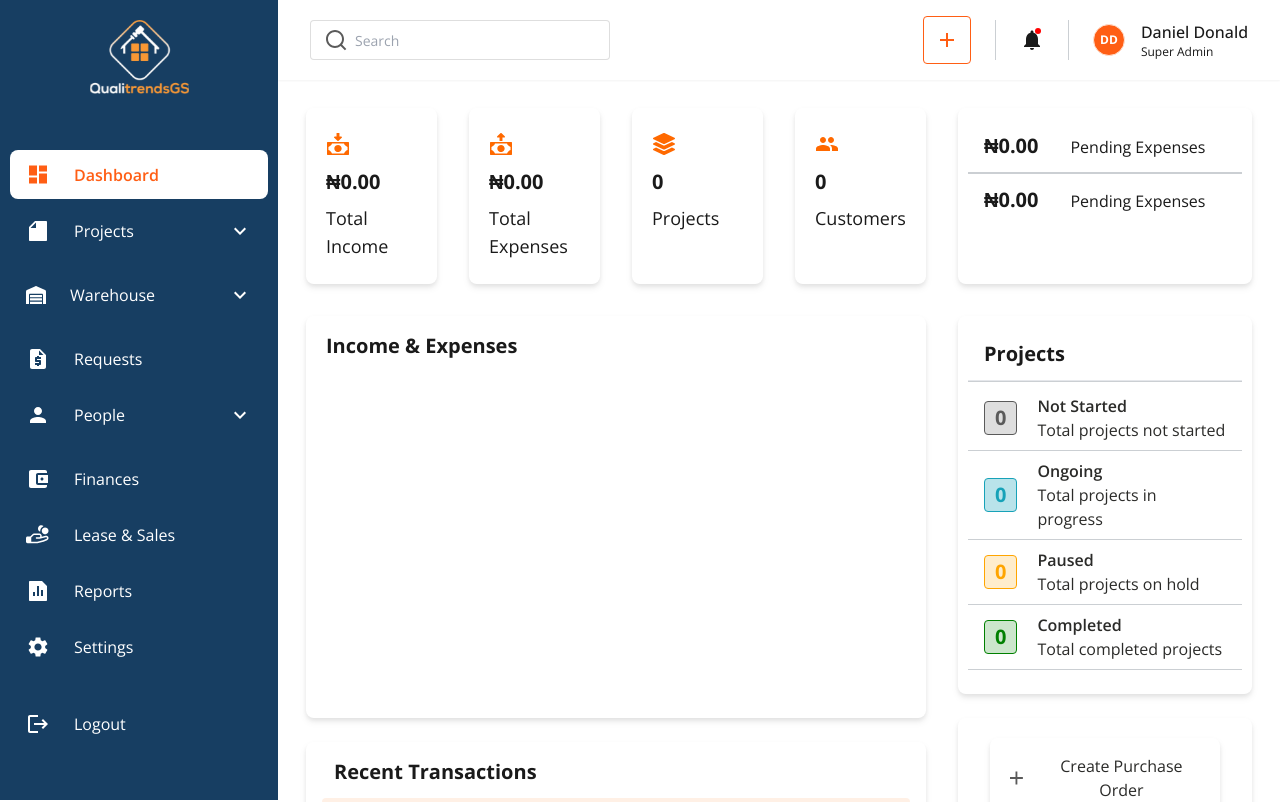
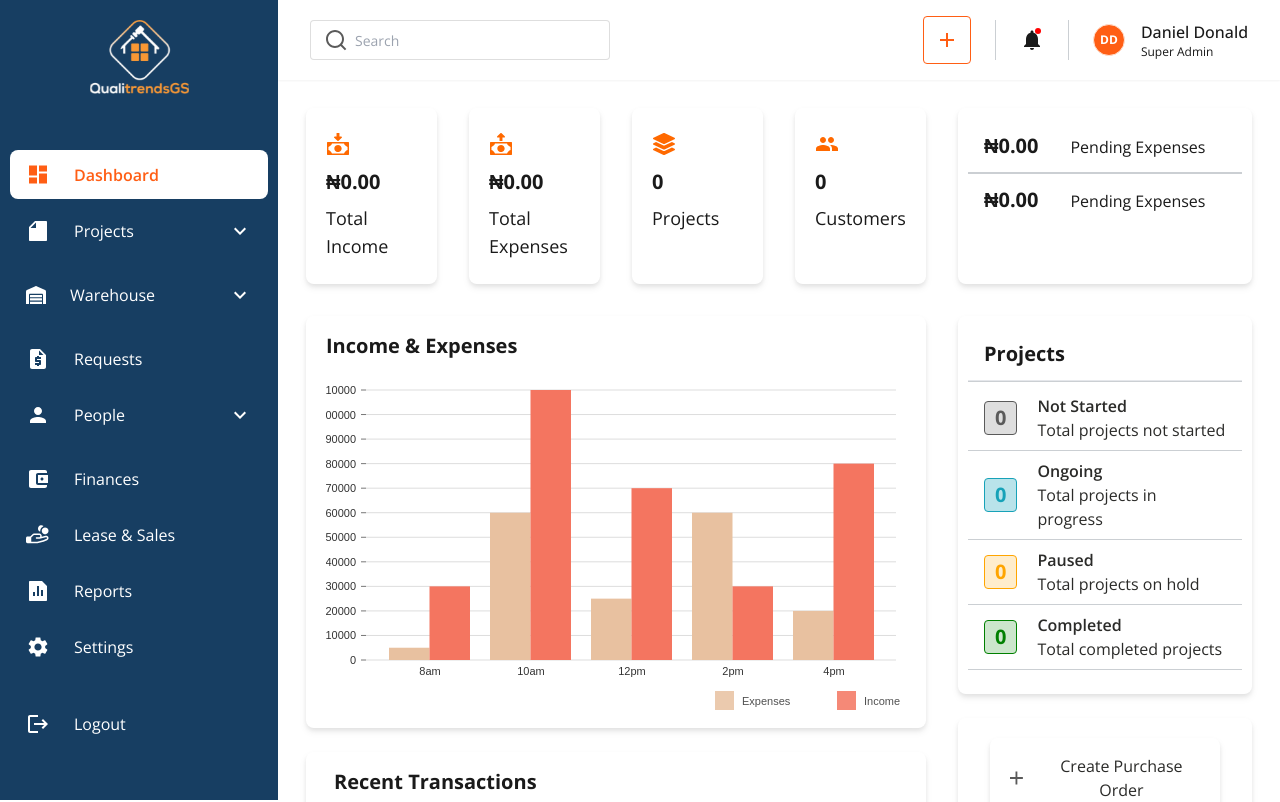
Before and after one commit to ntamiegbe/qualitrends-admin, a Next.js app: page /dashboard in a window 1280 px wide. Shown: the top 802 px of the page. Built offline with nearby package versions, Linux system fonts and the light colour scheme.

Commit message:
feat: Add @nivo/bar dependency and update IncomeAndExpensesChart component

```diff
--- a/package.json
+++ b/package.json
@@ -9,6 +9,7 @@
     "lint": "next lint"
   },
   "dependencies": {
+    "@nivo/bar": "^0.85.1",
     "clsx": "^2.1.0",
     "next": "14.1.4",
     "react": "^18",
--- a/src/components/dashboard/IncomeAndExpensesChart/index.tsx
+++ b/src/components/dashboard/IncomeAndExpensesChart/index.tsx
@@ -1,7 +1,99 @@
+import { bar } from "@/data/chart";
+import { ResponsiveBar } from "@nivo/bar";
+
 const IncomeAndExpensesChart = () => {
 	return (
-		<div className='bg-white drop-shadow-md rounded-lg h-[232px] lg:h-[402px] px-5 py-4'>
+		<div className='bg-white drop-shadow-md rounded-lg h-[320px] lg:h-[412px] px-5 py-4'>
 			<h2 className='lg:text-xl font-bold'>Income & Expenses</h2>
+
+			<div className='h-[250px] lg:h-[330px] mt-2 lg:mt-5'>
+				<ResponsiveBar
+					data={bar}
+					keys={["Expenses", "Income"]}
+					indexBy='time'
+					margin={{ top: 10, right: 10, bottom: 50, left: 40 }}
+					padding={0.2}
+					groupMode='grouped'
+					valueScale={{ type: "linear" }}
+					indexScale={{ type: "band", round: true }}
+					colors={{ scheme: "nivo" }}
+					fill={[
+						{
+							match: {
+								id: "fries",
+							},
+							id: "dots",
+						},
+						{
+							match: {
+								id: "sandwich",
+							},
+							id: "lines",
+						},
+					]}
+					borderColor={{
+						from: "color",
+						modifiers: [["darker", 1.3]],
+					}}
+					axisTop={null}
+					axisRight={null}
+					axisBottom={{
+						tickSize: 0,
+						tickPadding: 5,
+						tickRotation: 0,
+						legend: "",
+						legendPosition: "middle",
+						legendOffset: 32,
+						truncateTickAt: 0,
+					}}
+					axisLeft={{
+						tickSize: 5,
+						tickPadding: 5,
+						tickRotation: 0,
+						legend: "",
+						legendPosition: "middle",
+						legendOffset: -40,
+						truncateTickAt: 0,
+					}}
+					borderRadius={0}
+					enableLabel={false}
+					labelSkipWidth={12}
+					labelSkipHeight={12}
+					labelTextColor={{
+						from: "color",
+						modifiers: [["darker", 1.6]],
+					}}
+					legends={[
+						{
+							dataFrom: "keys",
+							anchor: "bottom-right",
+							direction: "row",
+							justify: false,
+							translateX: 40,
+							translateY: 50,
+							itemsSpacing: 23,
+							itemWidth: 99,
+							itemHeight: 19,
+							itemDirection: "left-to-right",
+							itemOpacity: 0.85,
+							symbolSize: 19,
+							effects: [
+								{
+									on: "hover",
+									style: {
+										itemOpacity: 1,
+									},
+								},
+							],
+						},
+					]}
+					role='application'
+					ariaLabel='Income and expenses chart showing the income and expenses of a company in a day.'
+					barAriaLabel={(e) =>
+						e.id + ": " + e.formattedValue + " " + e.indexValue
+					}
+				/>
+			</div>
 		</div>
 	);
 };
--- /dev/null
+++ b/src/data/chart.ts
@@ -0,0 +1,37 @@
+export const bar = [
+	{
+		time: "8am",
+		Expenses: 5000,
+		ExpensesColor: "hsla(22, 100%, 91%, 1)",
+		Income: 30000,
+		IncomeColor: "hsla(22, 100%, 56%, 1)",
+	},
+	{
+		time: "10am",
+		Expenses: 60000,
+		ExpensesColor: "hsla(22, 100%, 91%, 1)",
+		Income: 110000,
+		IncomeColor: "hsla(22, 100%, 56%, 1)",
+	},
+	{
+		time: "12pm",
+		Expenses: 25000,
+		ExpensesColor: "hsla(22, 100%, 91%, 1)",
+		Income: 70000,
+		IncomeColor: "hsla(22, 100%, 56%, 1)",
+	},
+	{
+		time: "2pm",
+		Expenses: 60000,
+		ExpensesColor: "hsla(22, 100%, 91%, 1)",
+		Income: 30000,
+		IncomeColor: "hsla(22, 100%, 56%, 1)",
+	},
+	{
+		time: "4pm",
+		Expenses: 20000,
+		ExpensesColor: "hsla(22, 100%, 91%, 1)",
+		Income: 80000,
+		IncomeColor: "hsla(22, 100%, 56%, 1)",
+	},
+];
```
Also changed, not shown: 1 other file (tests, documents, lock files or other folders).
